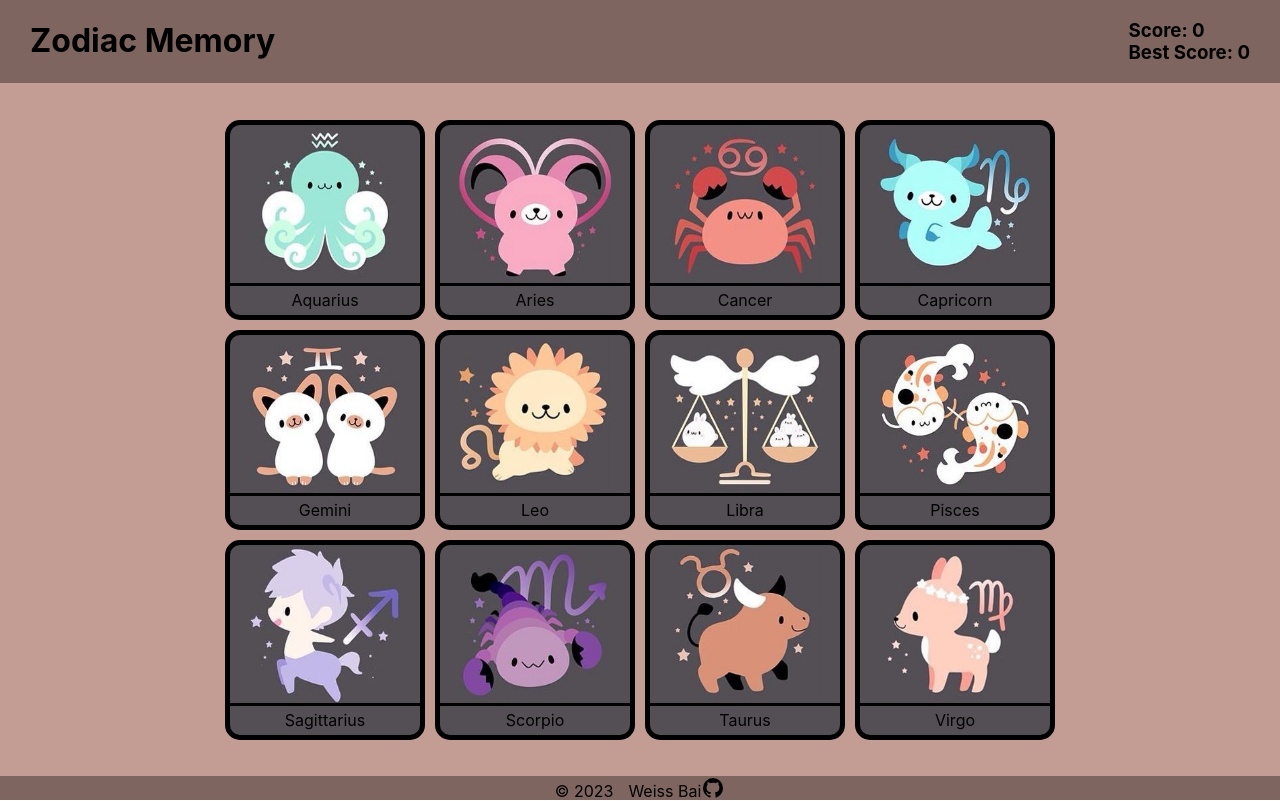
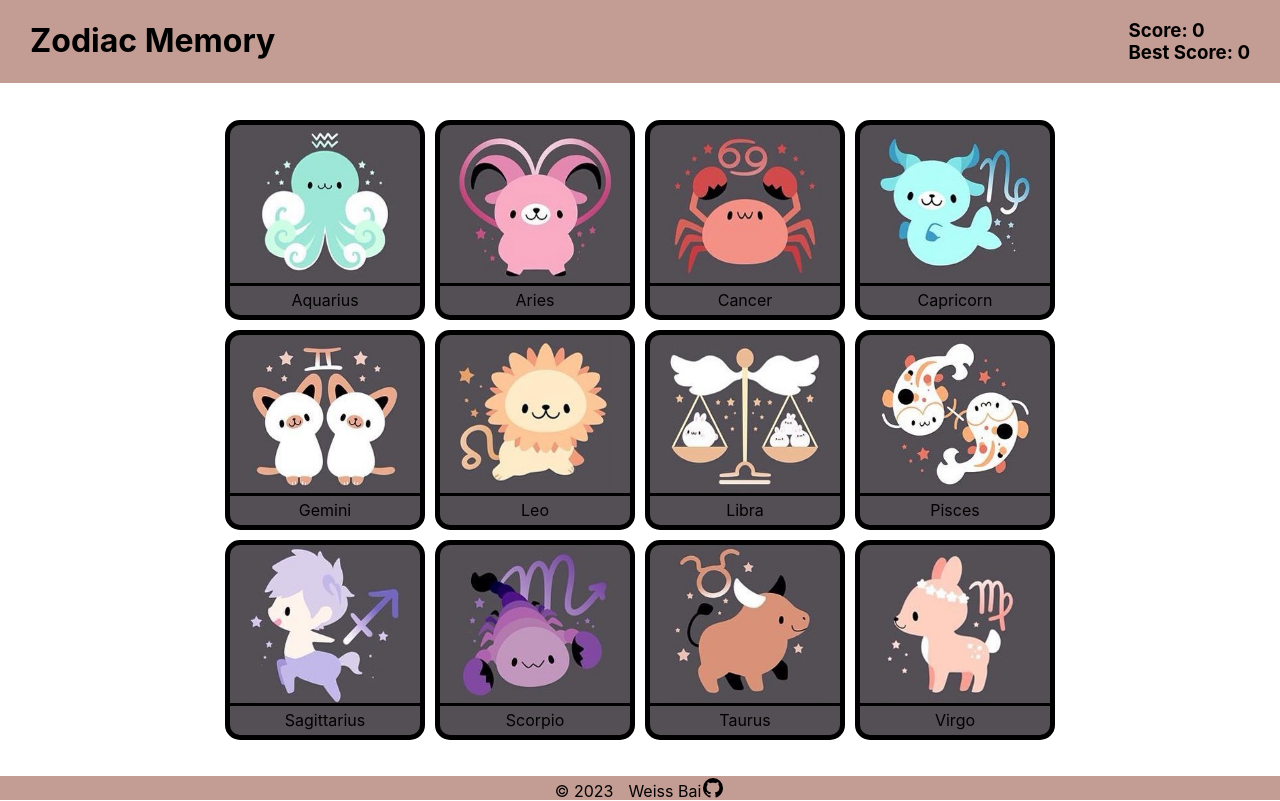
Before and after one commit to whitesgr03/MemoryCard, a React (Create React App) app: page / in a window 1280 px wide. Built offline with nearby package versions, Linux system fonts and the light colour scheme.

Commit message:
Change "--header-bgc" color

```diff
--- a/src/style/index.css
+++ b/src/style/index.css
@@ -10,13 +10,8 @@
 :root {
 	--main-dark: #000;
 	--main-light: #fff;
-	--header-bgc: #7f655f;
+	--header-bgc: #c39c93;
 	--header-text: #6393dc;
-	--content-bgc: #c39c93;
-	--input-bgc: #eff2f8;
-	--input-border: #e7eaf4;
-	--button-bgc: #eff2f8;
-	--button-color: #1b91f0;
 }
 
 * {
```
